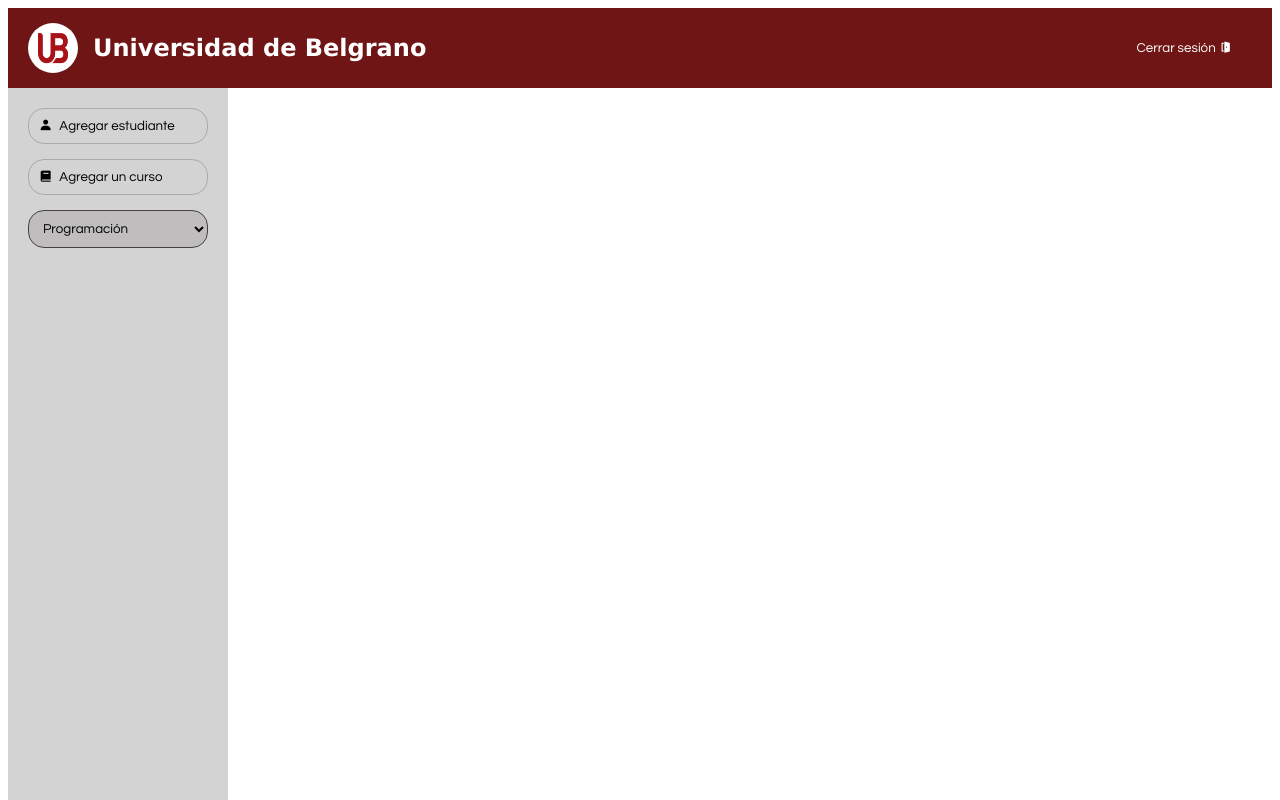
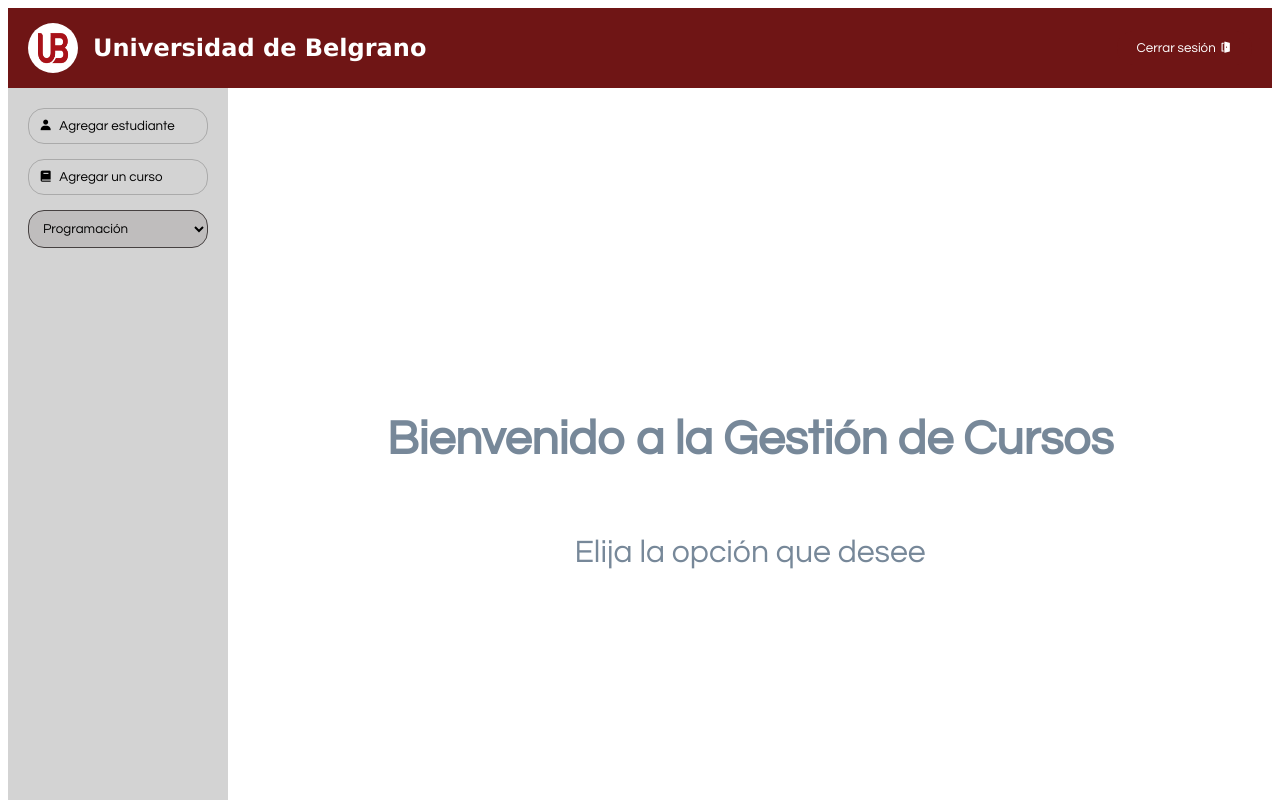
Before and after one commit to iviva06/PaginaWeb, a Vue app: page /homeprincipal in a window 1280 px wide. Shown: the top 800 px of the page. Built offline with nearby package versions, Linux system fonts and the light colour scheme; a web font is replaced by a local one.

Commit message:
Agregado Juani

```diff
--- a/src/components/HomePrincipal.vue
+++ b/src/components/HomePrincipal.vue
@@ -1,16 +1,135 @@
 <template>
-  <SideBar>
+      <header>
+        <img src="../assets/logo_header.jpg" alt="Logo Circular UB">
+        <h1>Universidad de Belgrano</h1>
+
+        <div style="margin-left:auto" class="logoutButton">
+          <router-link to ="/">
+            <button>Cerrar sesión <i class='bx bxs-door-open'  ></i> </button>
+          </router-link>
+        </div>
+    </header>
+
+  <div class="sidebar">
+    <aside>
+      <button><i class='bx bxs-user'></i> Agregar estudiante</button>
+      <button><i class='bx bxs-book'></i> Agregar un curso</button>
+      <select>
+        <option>Programación</option>
+        <option>Matemáticas</option>
+        <option>Física</option>
+      </select>
+    </aside>
     <main>
-      <h2>Bienvenido/a a la Gestión de Cursos</h2>
+      <h2>Bienvenido a la Gestión de Cursos</h2>
       <p>Elija la opción que desee</p>
     </main>
-  </SideBar>
+  </div>
+
+
+  <main class="page-content">
+    <slot></slot>
+  </main>
 </template>
 
 <script setup>
-import SideBar from './SideBar.vue';
 </script>
 
 <style scoped>
+* {
+  box-sizing: border-box;
+}
+
+/*---------Header---------*/
+
+header button {
+  background-color: #6f1515;
+  color: white;
+  border: none;
+  padding: 10px 20px;
+  cursor: pointer;
+  border-radius: 16px;
+  font-family: questrial, sans-serif;
+}
+
+.logoutButton button{
+  display: flex;
+  align-items: center;
+  gap: 3px;
+}
+
+.logoutButton a{
+  text-decoration: none; /*para borrar la linea azul de hipervinculo*/
+}
+
+header {
+  background-color: #6f1515; /* rojo UB */
+  color: white;
+  padding: 10px 20px;
+  display: flex;
+  align-items: center;
+  font-size: 12px;
+  font-family:'Lucida Sans', 'Lucida Sans Regular', 'Lucida Grande', 'Lucida Sans Unicode', Geneva, Verdana, sans-serif
+}
+
+header img {
+  width: 50px;
+  height: 50px;
+  border-radius: 50%;
+  margin-right: 15px;
+}
+
+
+/*---------Sidebar---------*/
+
+.sidebar {
+  display: flex;
+}
+aside {
+  background-color: #d3d3d3;
+  margin: 0;
+  padding: 0;
+  width: 220px;
+  padding: 20px;
+  display: flex;
+  flex-direction: column;
+  gap: 15px;
+  height: 100vh;
+}
+
+aside button {
+  background-color: #d3d3d3;
+  color: black;
+  border: 1px solid #aaa;
+  padding: 10px;
+  cursor: pointer;
+  text-align: left;
+  display: flex;
+  align-items: center;
+  gap: 7px;
+  border-radius: 16px;
+  font-family: questrial, sans-serif;
+}
+
+aside select {
+  padding: 10px;
+  border: 1px solid #464141;
+  background-color: rgba(123, 115, 115, 0.226);
+  font-family: questrial, sans-serif;
+  border-radius: 16px;
+}
+
+main {
+  flex: 1;
+  display: flex;
+  flex-direction: column;
+  justify-content: center;
+  align-items: center;
+  text-align: center;
+  padding: 20px;
+  font-size: xx-large;
+  color: lightslategray;
+  font-family: questrial, sans-serif;
+        }
 
 </style>
```
